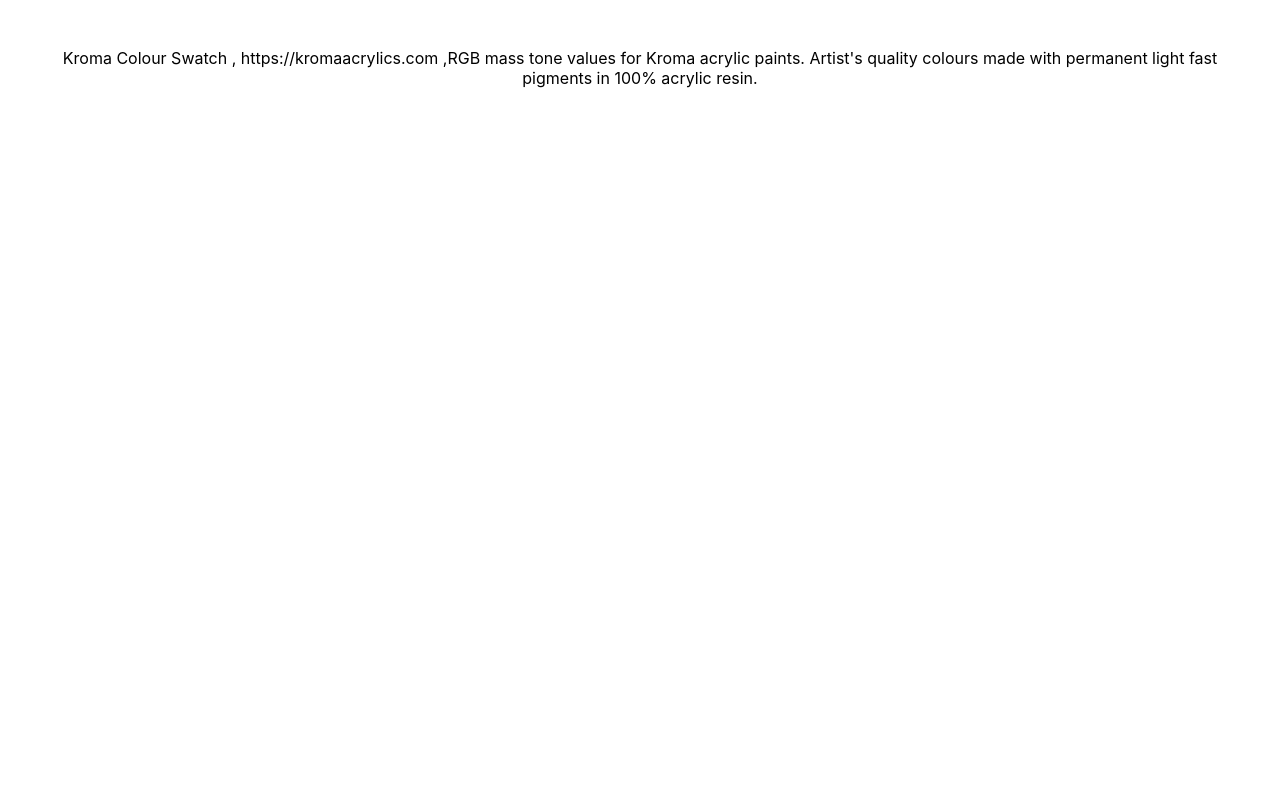
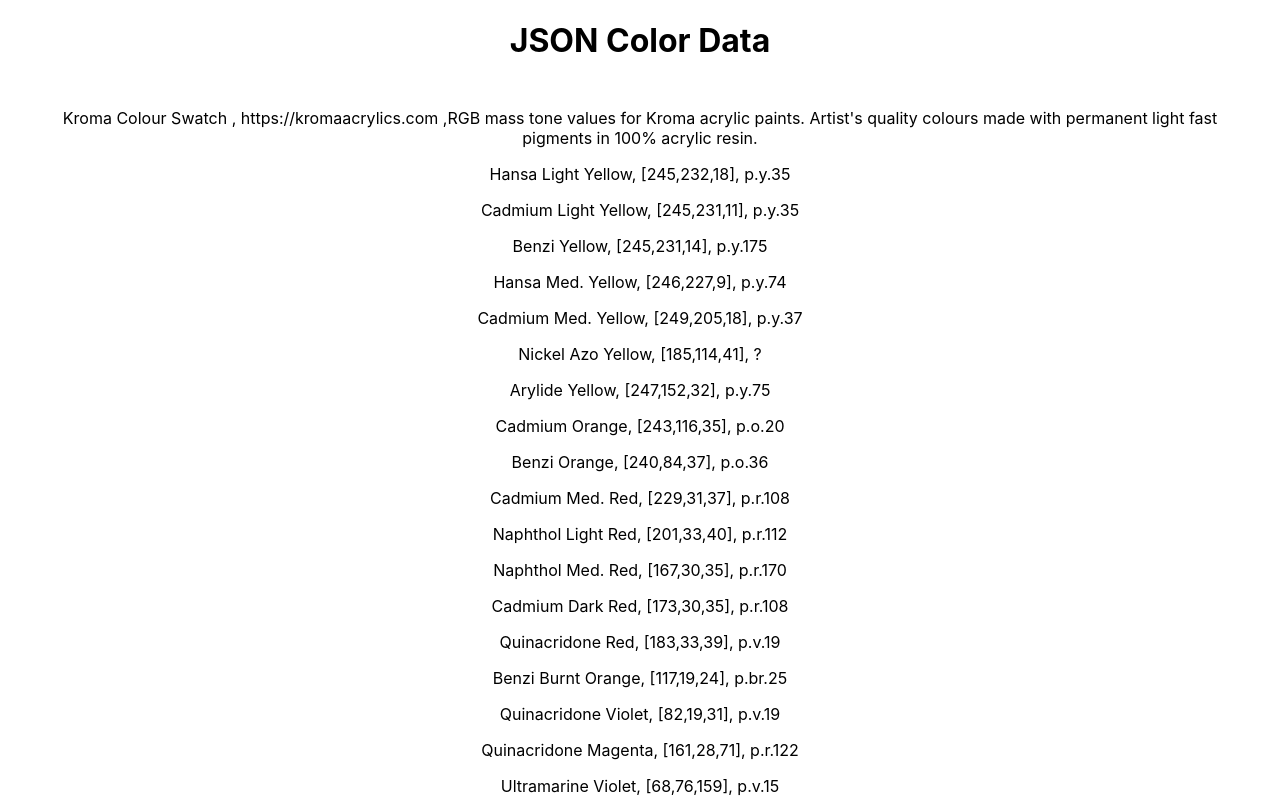
Before and after one commit to bitbangr/load-json-data, a React (Create React App) app: page / in a window 1280 px wide. Shown: the top 800 px of the page. Built offline with nearby package versions, Linux system fonts and the light colour scheme.

Commit message:
Display JSON data
also display map with a map

```diff
--- a/src/Colors.js
+++ b/src/Colors.js
@@ -5,6 +5,7 @@ import colorData from './kroma_colors.json';
 export const Colors = () => {
   return (
     <>
+      <h1> JSON Color Data</h1>
       <div className="color-container">
           {colorData.map((data,key) => {
             return (
@@ -14,7 +15,16 @@ export const Colors = () => {
                 data.url +
                 ' ,' +
                 data.description}
+                {data.colors.map((sub, subindex) =>
+                    <p key={subindex}>{sub.name +
+                      ', [' +
+                    sub.rgb +
+                    '], ' +
+                    sub.number
+                    }</p>)
+                }
               </div>
+
             );
           })}
       </div>
```
